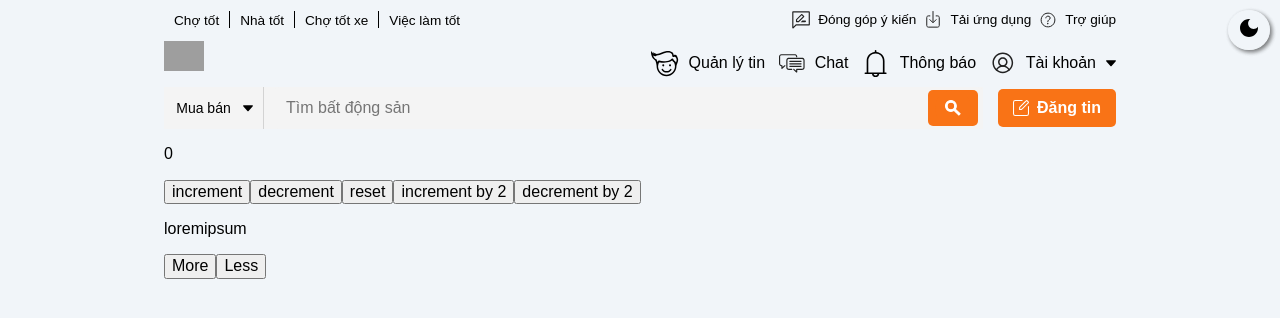
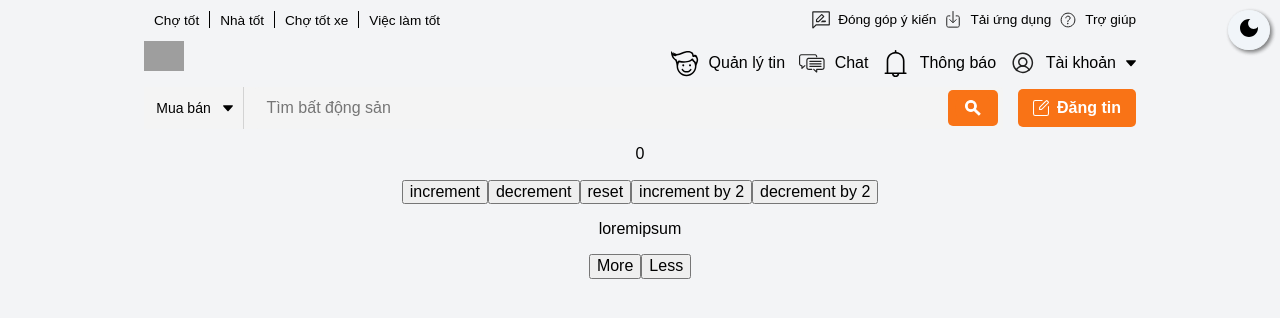
Before and after one commit to levietanh0001/nhatot-clone, a React (Create React App) app: page / in a window 1280 px wide. Shown: the top 318 px of the page. Built offline with nearby package versions, Linux system fonts and the light colour scheme; grey boxes are pictures that could not be loaded.

Commit message:
update global styles in App.scss

```diff
--- a/src/App.scss
+++ b/src/App.scss
@@ -3,6 +3,7 @@
 
 :root {
   --white: #f1f5f9;
+  --light-gray: #f3f4f6;
   --gray: #9ca3af;
   --black: #000000;
   --red: #dc2626;
@@ -12,49 +13,48 @@
   --blue: #3b82f6;
   --purple: #a855f7;
   --pink: #ec4899;
+  --indigo: #3f51b5;
 
-  --app-background-color: var(--white);
+  --app-background-color: var(--light-gray);
   --toggle-theme-btn-bg-color: var(--white);
   --toggle-theme-btn-border-color: var(--white);
 }
 
+.App {
+  background-color: var(--app-background-color);
+  margin-left: 0;
+}
+
 .dark {
-  --app-background-color: var(--grey);
+  --app-background-color: var(--orange);
   --toggle-theme-btn-bg-color: var(--black);
   --toggle-theme-btn-border-color: var(--black);
 }
 
-.App {
-  background-color: var(--app-background-color);
+a:hover {
+  opacity: 0.8;
 }
 
 .container {
   width: 100%;
   max-width: 992px;
   margin: 0 auto;
-  padding: 0 20px;
+  text-align: center;
   box-sizing: border-box;
 }
 
-.row {
-  display: flex;
-  flex-flow: row wrap;
-}
-
-.column {
-  display: flex;
-  flex-flow: column wrap;
+.header-bottom-spacer {
+  display: block;
+  height: 20px;
+  background-color: white;
 }
 
 .content-spacer {
   display: block;
-  height: calc(100vh * 2);
+  height: 500px;
 }
 
 .nav-spacer {
+  display: block;
   height: 200px;
 }
-
-a:hover {
-  opacity: 0.8;
-}
```
